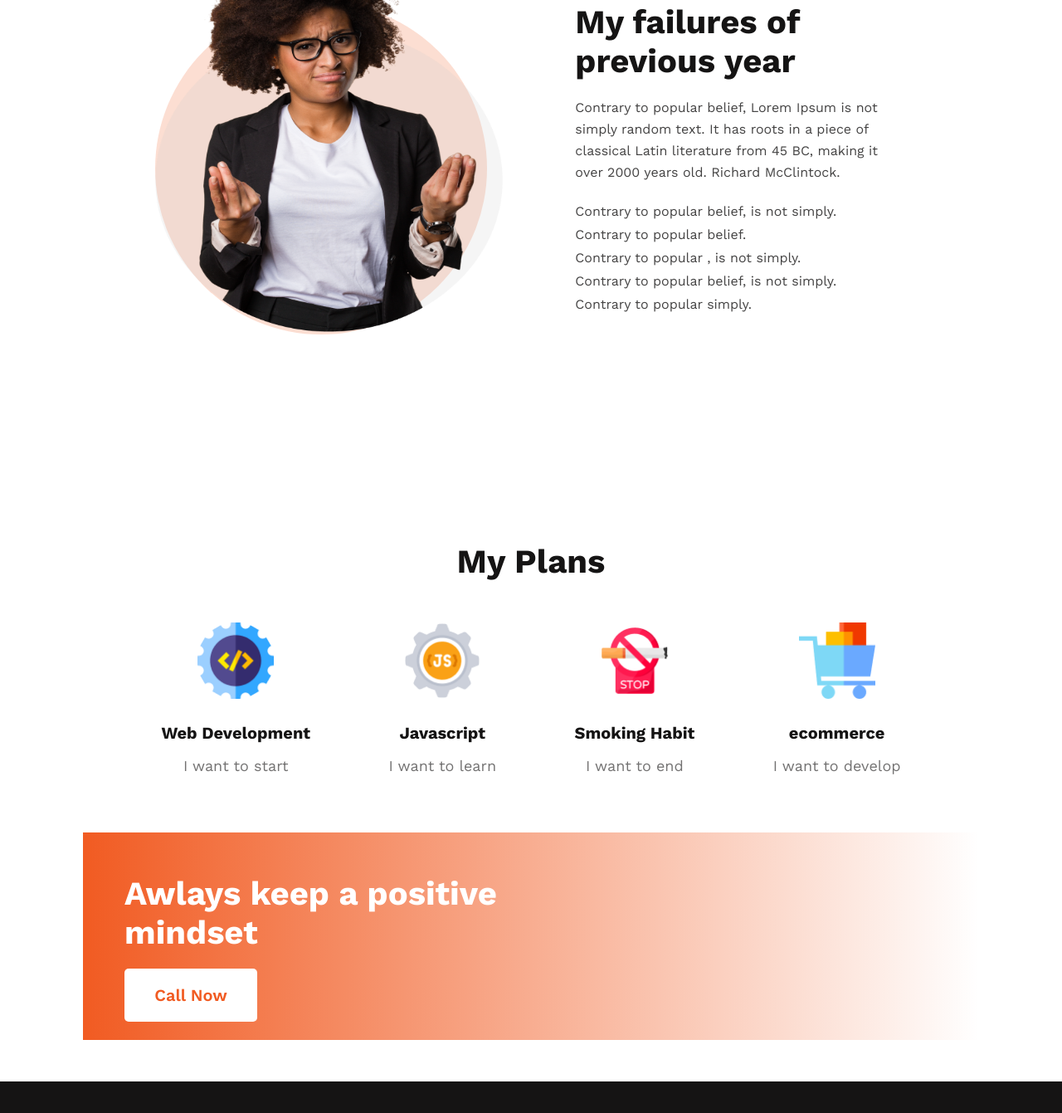
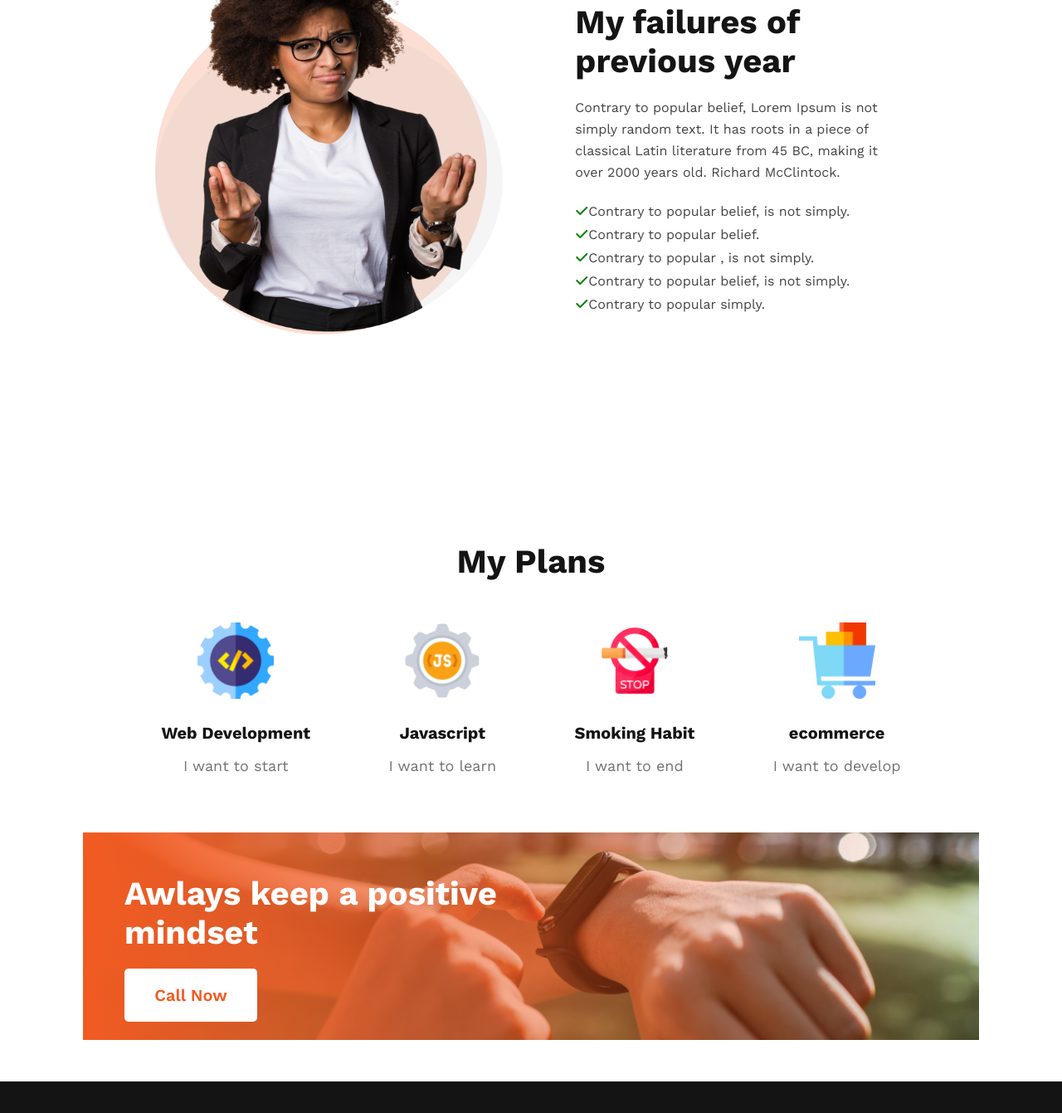
Before and after one commit to Tasinpronoy26/Tasin-project, a plain HTML site: page index.html in a window 1280 px wide. Shown: the part 997-2338 px from the top of the page at 83% size. Drawn offline with nearby package versions, Linux system fonts and the light colour scheme; the site is published under a folder, as on GitHub Pages, so addresses that start at the root find nothing.

Commit message:
first commit

```diff
--- a/index.html
+++ b/index.html
@@ -11,7 +11,7 @@
       rel="stylesheet"
     />
     <link rel="stylesheet" href="style.css" />
-    <link rel="stylesheet" href="/css/all.css">
+    <link rel="stylesheet" href="css/all.css">
     <title>First Project  </title>
   </head>
   <body>
--- a/style.css
+++ b/style.css
@@ -170,7 +170,7 @@ i{
       rgba(241, 91, 34, 1),
       rgba(255, 255, 255, 0)
     ),
-    url(../images/watch.png);
+    url(images/watch.png);
   background-position: center;
   background-size: cover;
 }
```
